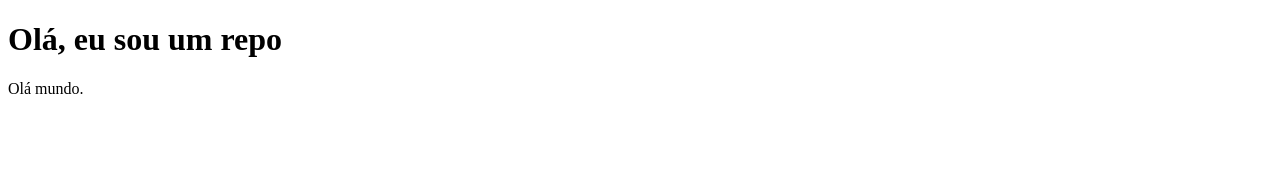
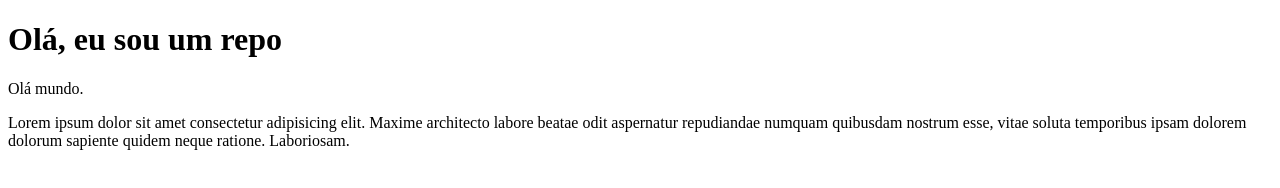
Before and after one commit to ruimgbarros/teste-repo, a plain HTML site: page index.html in a window 1280 px wide. Drawn offline with Linux system fonts and the light colour scheme.

Commit message:
adicionar lorem

```diff
--- a/index.html
+++ b/index.html
@@ -13,5 +13,8 @@
     <p>
         Olá mundo.
     </p>
+    <p>
+        Lorem ipsum dolor sit amet consectetur adipisicing elit. Maxime architecto labore beatae odit aspernatur repudiandae numquam quibusdam nostrum esse, vitae soluta temporibus ipsam dolorem dolorum sapiente quidem neque ratione. Laboriosam.
+    </p>
 </body>
 </html>
```
